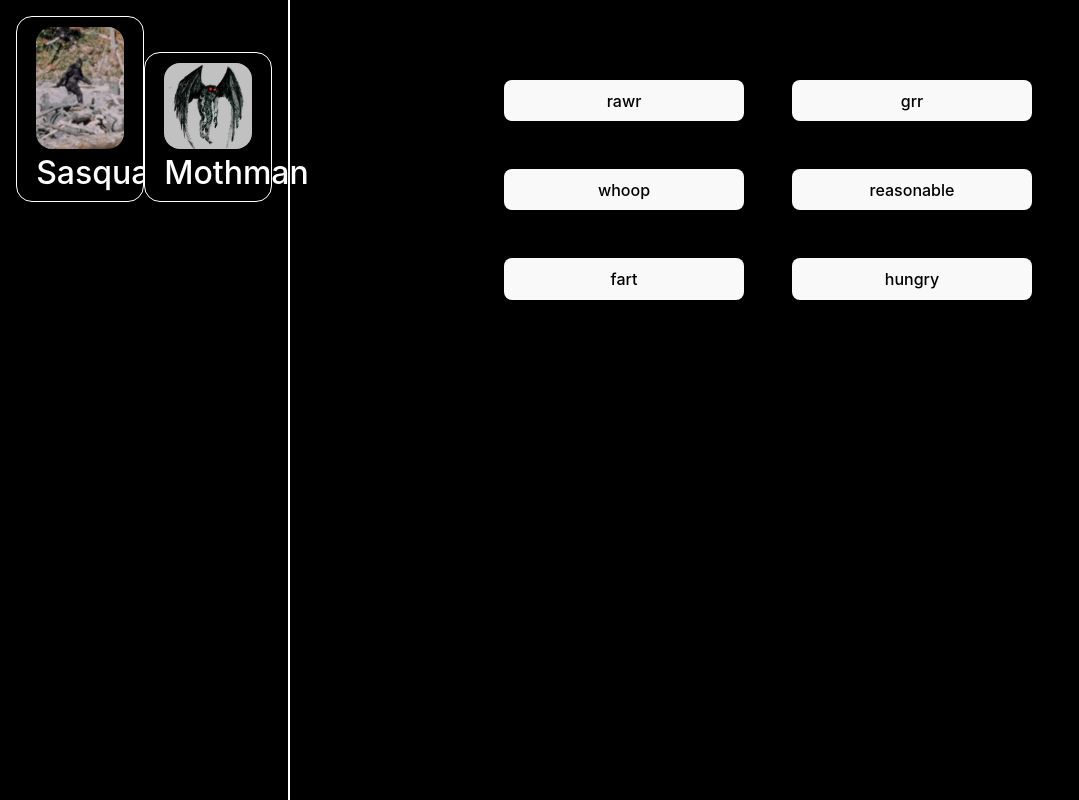
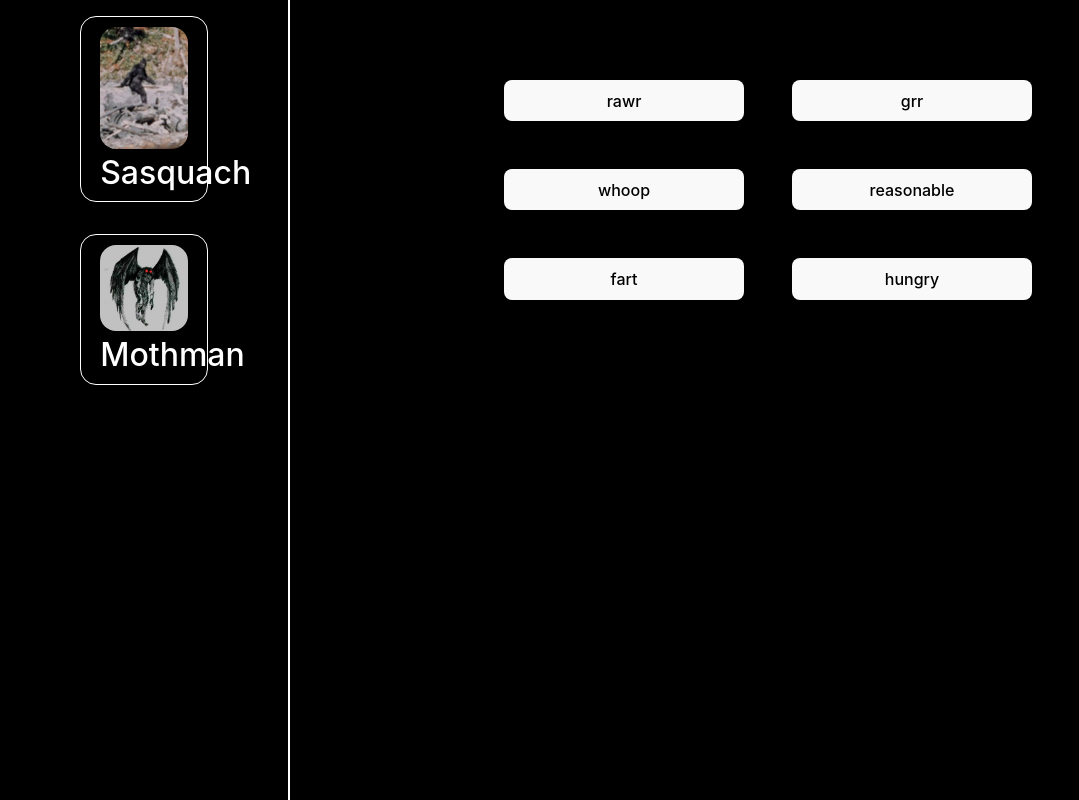
Before and after one commit to Bryandalton/cryptidsoundboard, a React (Vite) app: page / in a window 1280 px wide. Shown: the whole page, without its empty margins (0-1079 px from the left). Built offline with nearby package versions, Linux system fonts and the light colour scheme.

Commit message:
fixed onClick, styled cryptid board components

```diff
--- a/src/App.css
+++ b/src/App.css
@@ -38,13 +38,3 @@ body {
     animation: logo-spin infinite 20s linear;
   }
 }
-
-
-.cryptidBoard {
-  float: left;
-  position: fixed;
-  height: 100vh;
-  width: 20vw;
-  border-right: white solid 2px;
-  padding: 1rem;
-}
--- a/src/App.jsx
+++ b/src/App.jsx
@@ -3,7 +3,20 @@ import CryptidCard from "./pages/components/cryptidCard";
 import { cryptidData } from "./assets/data";
 import "./App.css";
 import { SoundButtons } from "./pages/soundButtons";
+import styled from "styled-components";
 console.log(cryptidData);
+
+const CryptidBoard = styled.aside`
+  float: left;
+  position: fixed;
+  display: flex;
+  flex-direction: column;
+  gap: 2rem;
+  height: 100vh;
+  width: 20vw;
+  border-right: white solid 2px;
+  padding: 1rem;
+`;
 
 function App() {
   const [count, setCount] = useState(0);
@@ -11,16 +24,20 @@ function App() {
   return (
     <>
       <div>
-        <aside className="cryptidBoard">
+        <CryptidBoard className="cryptidBoard">
           {cryptidData.cryptids.map((cryptid) => {
-            return <CryptidCard
-              key={cryptid.name}
-              image={cryptid.image}
-              name={cryptid.name}
-              onclick={()=>{console.log("click")}}
-              />;
+            return (
+              <CryptidCard
+                key={cryptid.name}
+                image={cryptid.image}
+                name={cryptid.name}
+                onClick={() => {
+                  console.log("click");
+                }}
+              />
+            );
           })}
-        </aside>
+        </CryptidBoard>
 
         <SoundButtons sounds={cryptidData.cryptids[currentCryptid].sounds} />
       </div>
--- a/src/pages/components/cryptidCard.jsx
+++ b/src/pages/components/cryptidCard.jsx
@@ -26,9 +26,9 @@ const StyledCard = styled.button`
     }
   }
 `;
-function CryptidCard({image, name}) {
+function CryptidCard({image, name, onClick}) {
   return (
-    <StyledCard>
+    <StyledCard onClick={onClick}>
       <img src={image}></img>
       <p>{name}</p>
     </StyledCard>
```
